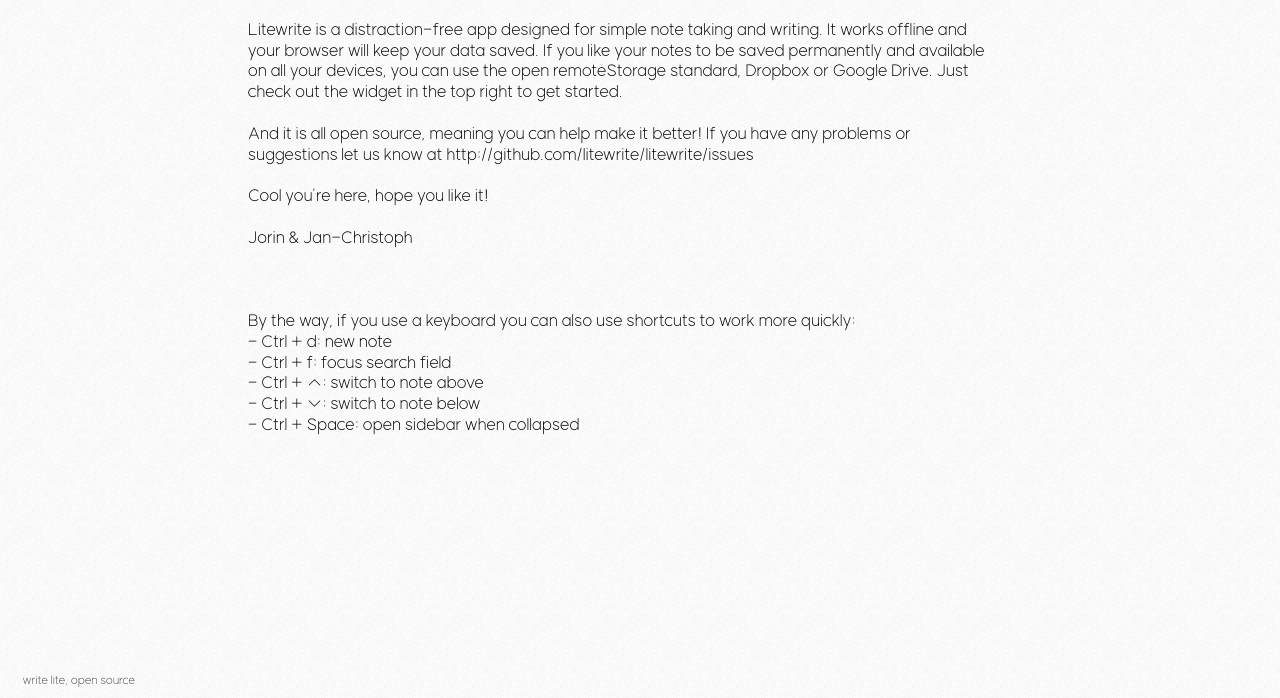
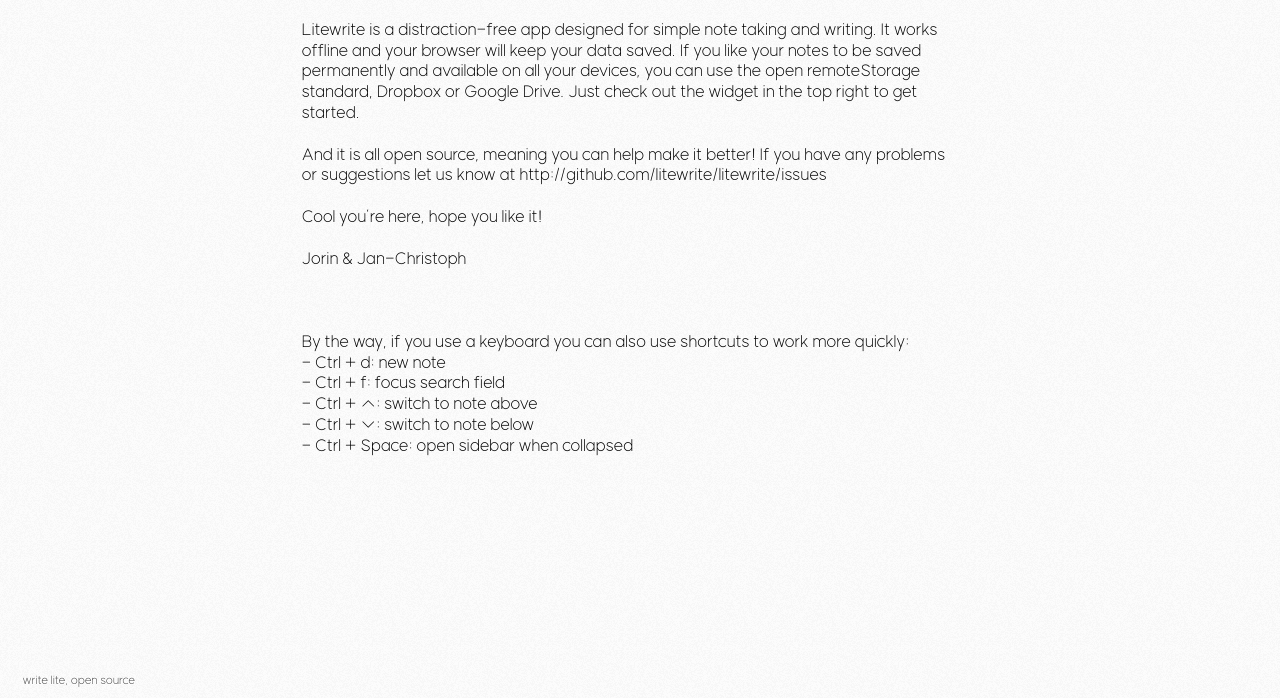
Before and after one commit to asadal/litewrite, a website: page index.html in a window 1280 px wide. Shown: the part 102-800 px from the top of the page. Drawn offline with Linux system fonts and the light colour scheme; files whose address does not match are found by name; a web font is replaced by a local one.

Commit message:
Update litewrite.css

```diff
--- a/style/litewrite.css
+++ b/style/litewrite.css
@@ -48,7 +48,7 @@
   position: relative;
   width: 90%;
   margin: 3.5% 0 0 4%; /* make sure cursor is not hidden in very top left corner */
-  padding: 0 20% 8% 0;
+  padding: 0 25% 8% 5%;
   min-height: 88%;
   font: normal 16px/130% SUIT ExtraLight, 'IBM Plex Sans KR', 'NanumBarunGothic', 'Sofia Pro', serif;
   outline: none;
```
